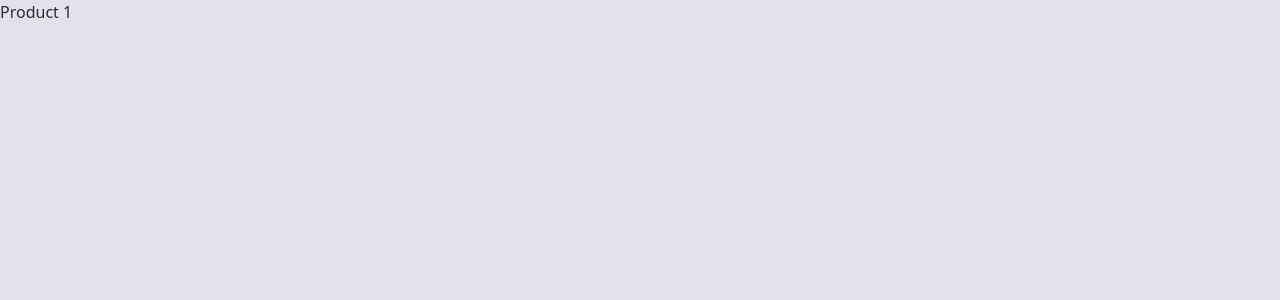
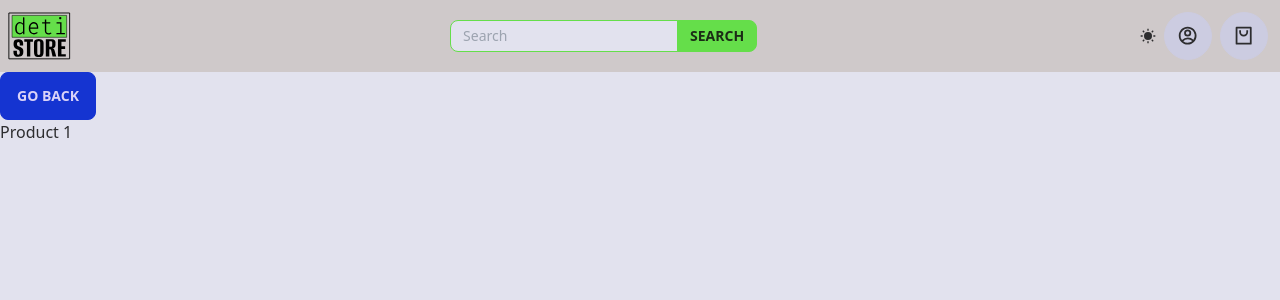
Before and after one commit to dianarrmiranda/1_Project_SIO, a React (Vite) app in the folder frontend/: page /store/product/1 in a window 1280 px wide. Shown: the top 300 px of the page. Built offline with nearby package versions, Linux system fonts and the light colour scheme.

Commit message:
Added navbar and go back button to product page

```diff
--- a/frontend/src/components/layout/Navbar.jsx
+++ b/frontend/src/components/layout/Navbar.jsx
@@ -32,7 +32,7 @@ const Navbar = () => {
   }, [theme]);
 
   return (
-    <div className=" bg-secondary w-full flex justify-between items-center p-2 ">
+    <div className="navbar bg-secondary w-full flex justify-between items-center p-2">
       <Link
         to="/"
         className="max-w-[5%]"
--- a/frontend/src/components/pages/ProductPage.jsx
+++ b/frontend/src/components/pages/ProductPage.jsx
@@ -1,10 +1,14 @@
 import React from 'react'
-import { useParams } from 'react-router-dom'
+import { useNavigate, useParams } from 'react-router-dom'
+import Navbar from '../layout/Navbar'
 
 const ProductPage = () => {
     const {id} = useParams()
+    const navigate = useNavigate()
   return (
     <div>
+      <Navbar />
+      <button className='btn btn-accent' onClick={() => navigate(-1)}>GO BACK</button>
         <h1>Product {id}</h1>
     </div>
   )
```
